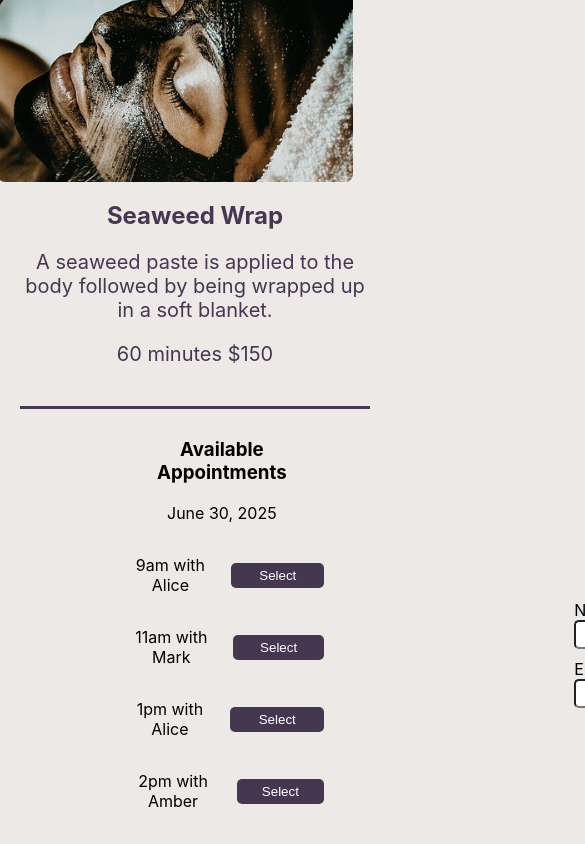
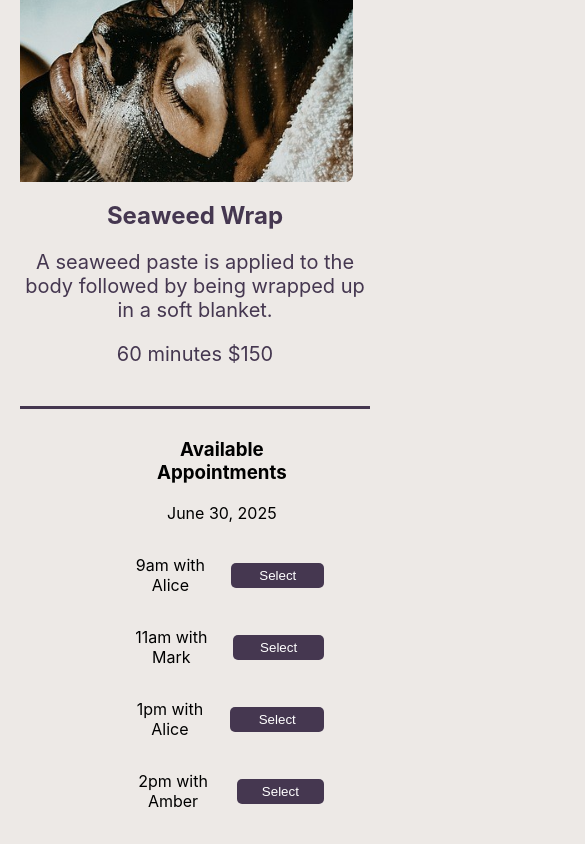
Before and after one commit to LaurenCummings/spa-project, a React (Vite) app: page / in a window 390 px wide. Shown: the part 5734-6578 px from the top of the page, 585 px wide, since content can reach past the window. Built offline with nearby package versions, Linux system fonts and the light colour scheme; a web font is replaced by a local one.

Commit message:
used overflow clip to stop sideways scrolling

```diff
--- a/src/components/Topbar.jsx
+++ b/src/components/Topbar.jsx
@@ -17,7 +17,7 @@ function Topbar() {
         })
     }
 
-    return(
+    return (
         <div className="topbar">
             <div className="logo">
                 <img src={logo} alt="logo" />
--- a/src/css/Banner.css
+++ b/src/css/Banner.css
@@ -55,6 +55,10 @@
 }
 
 @media (max-width: 560px) {
+    * {
+        overflow-x: clip;
+    }
+
     .banner h1 {
         font-size: 80px;
     }
```
